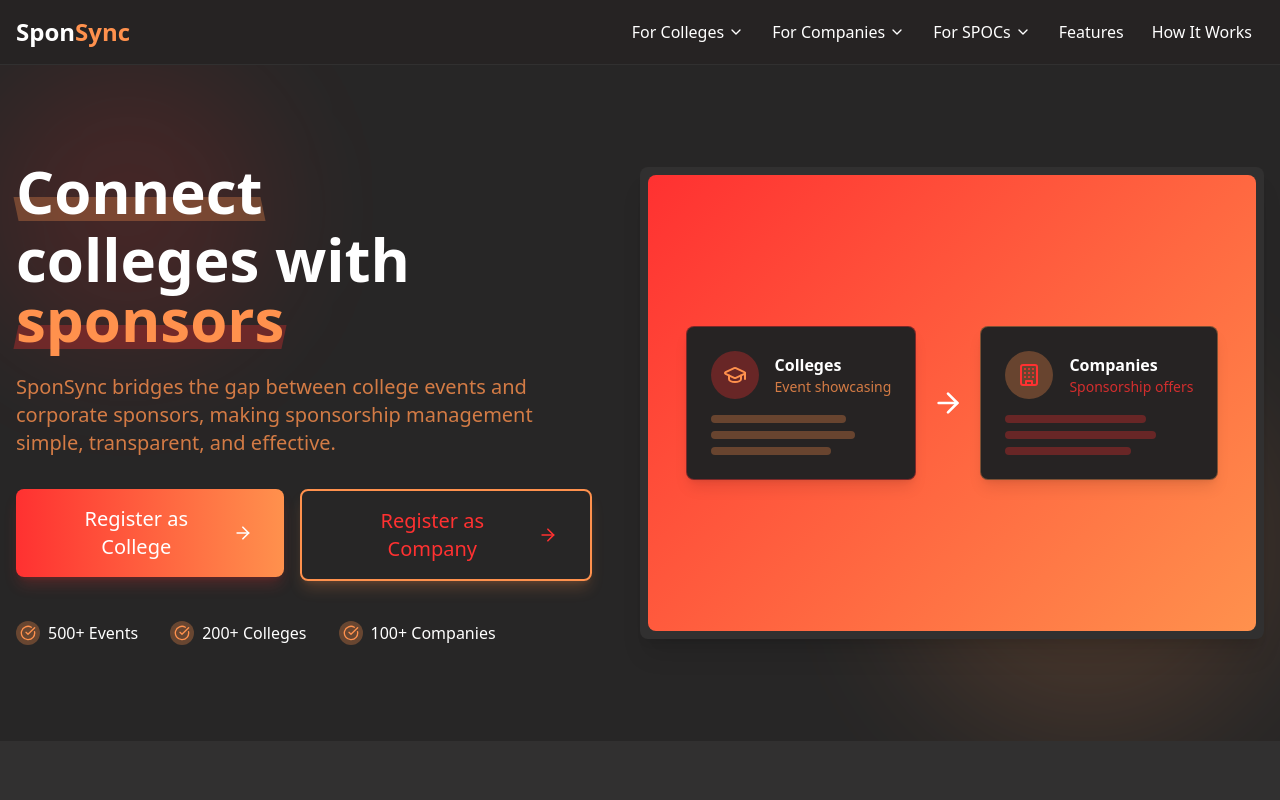
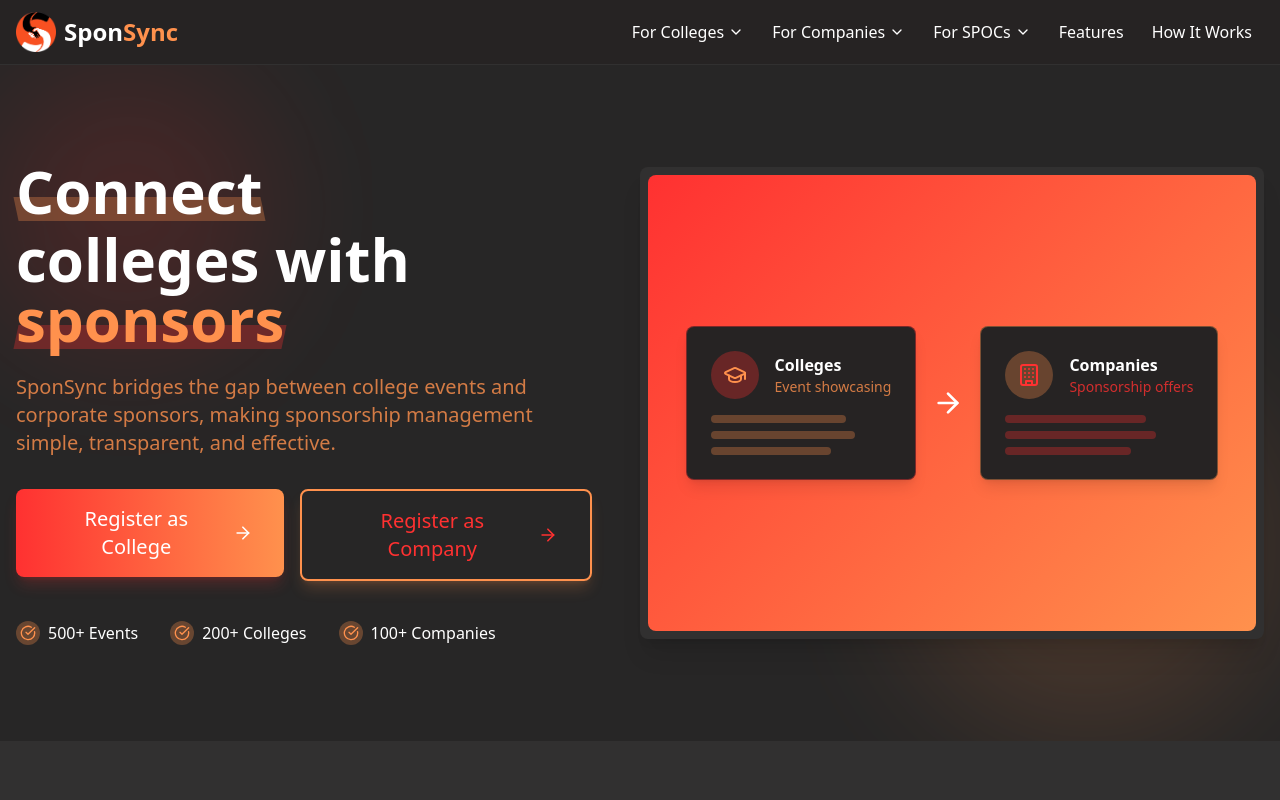
Before and after one commit to aarushroyy/sponsync, a Next.js app: page / in a window 1280 px wide. Shown: the top 800 px of the page. Built offline with nearby package versions, Linux system fonts and the light colour scheme.

Commit message:
feat: logo

```diff
--- a/src/app/page.tsx
+++ b/src/app/page.tsx
@@ -1233,6 +1233,8 @@
 
 import React, { useState } from 'react';
 import Link from 'next/link';
+import Image from 'next/image';
+
 import {
   ArrowRight,
   CheckCircle,
@@ -1303,11 +1305,20 @@
           <div className="flex items-center justify-between h-16">
             {/* Logo */}
             <div className="flex items-center">
-              <Link href="/" className="flex items-center">
-                <span className="text-2xl font-bold text-white">
-                  Spon<span className="text-[#ff914d]">Sync</span>
-                </span>
-              </Link>
+              <Link href="/" className="flex items-center gap-2">
+  <Image
+    src="/sponsyncLogos.png" // <-- change to your logo path (see below)
+    alt="SponSync Logo"
+    width={40}  // or your preferred size
+    height={40}
+    className="object-contain"
+    priority
+  />
+  <span className="text-2xl font-bold text-white">
+    Spon<span className="text-[#ff914d]">Sync</span>
+  </span>
+</Link>
+
             </div>
 
             {/* Main Navigation - Desktop */}
```
Also changed, not shown: public/sponsyncLogos.png (added).
